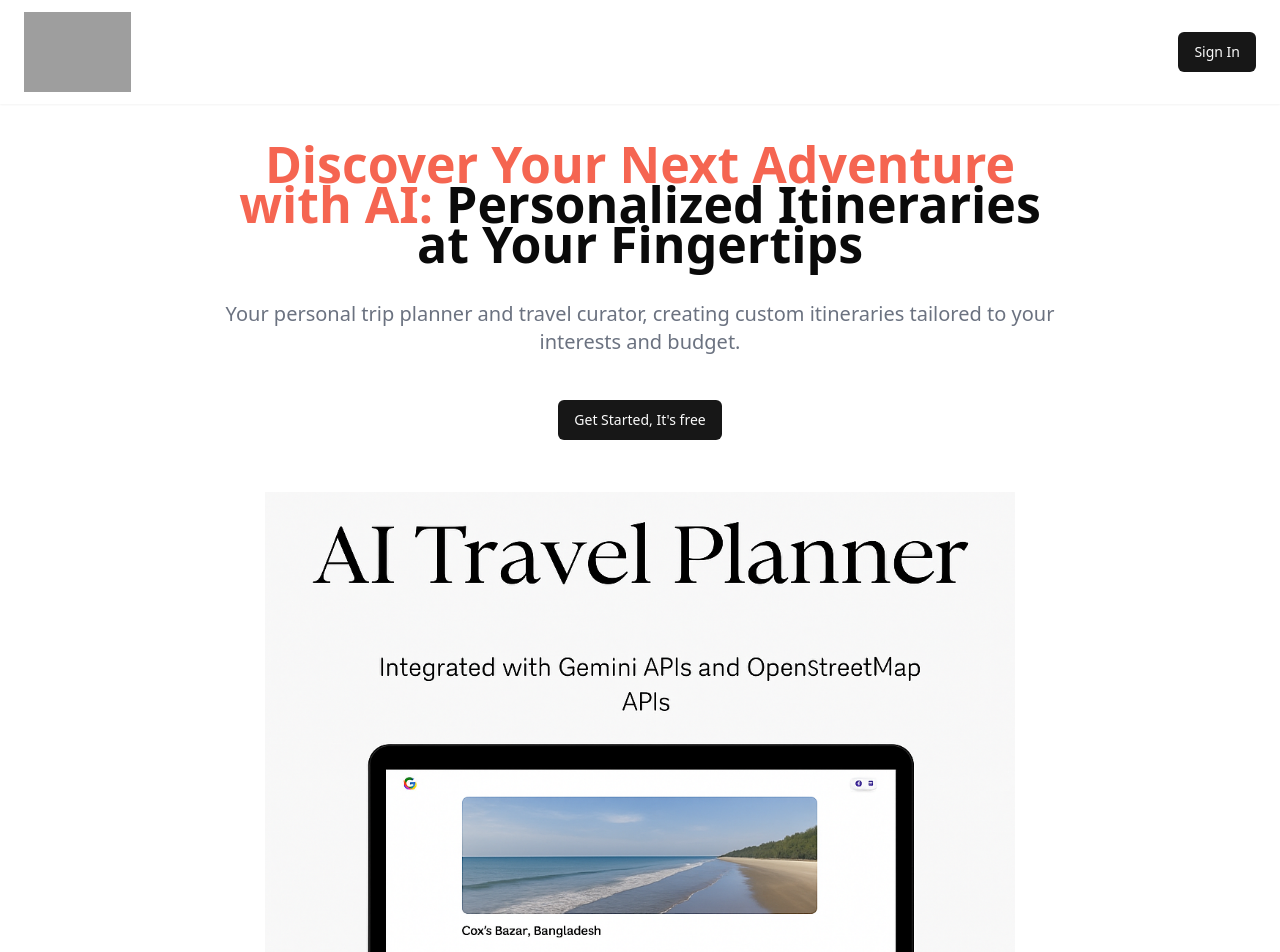
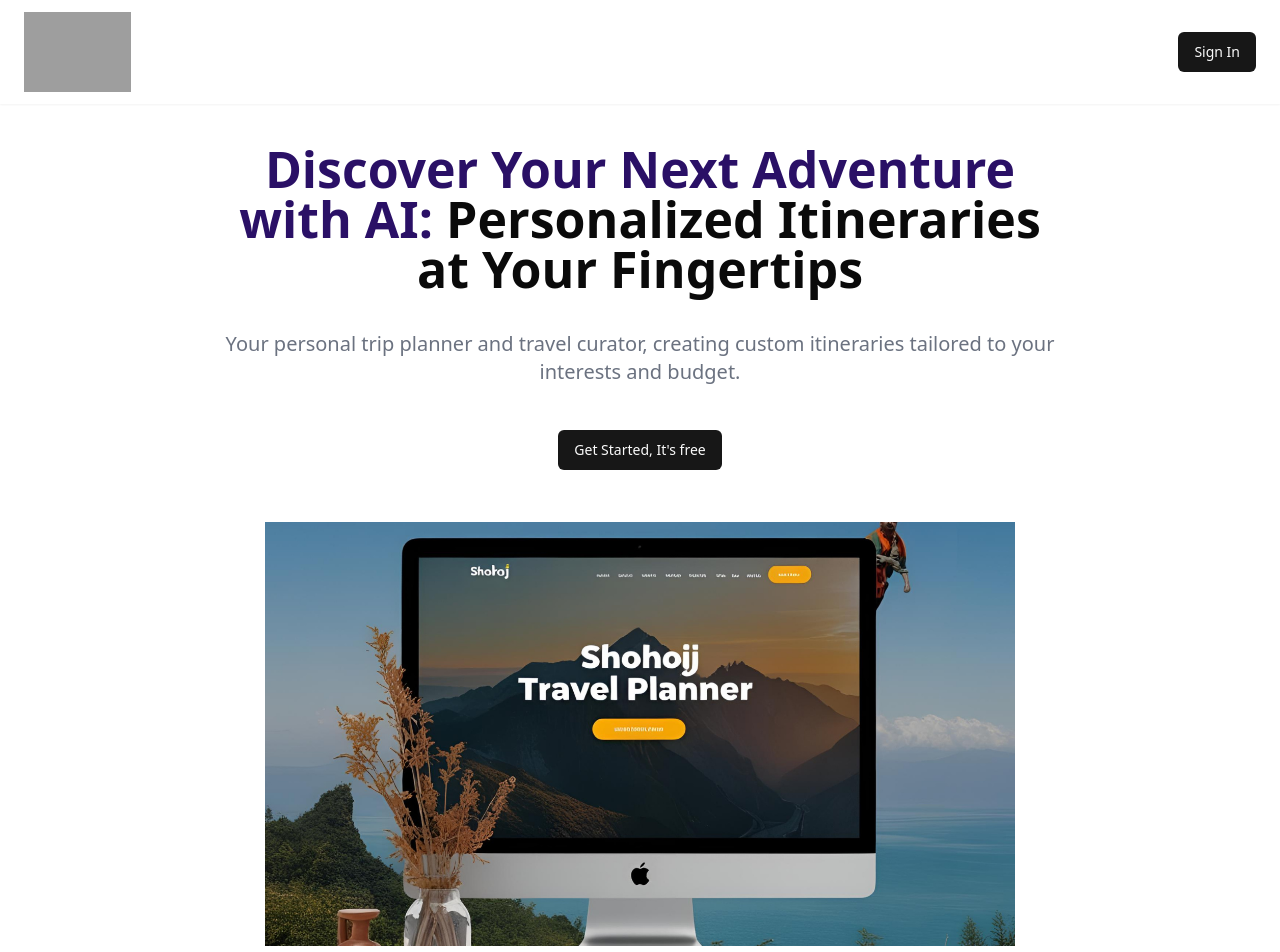
Before and after one commit to Arafath0302/ShohojTravel-Planner, a React (Vite) app: page / in a window 1280 px wide. Shown: the top 952 px of the page. Built offline with nearby package versions, Linux system fonts and the light colour scheme; grey boxes are pictures that could not be loaded.

Commit message:
landing bg

```diff
--- a/src/components/custom/Hero.jsx
+++ b/src/components/custom/Hero.jsx
@@ -4,9 +4,9 @@ import { Link } from 'react-router-dom'
 
 function Hero() {
   return (
-    <div className='flex flex-col items-center px-4 sm:px-8 md:px-16 lg:px-32 xl:px-56 gap-4 md:gap-6 lg:gap-9'>
-      <h1 className='font-extrabold text-2xl sm:text-3xl md:text-4xl lg:text-[50px] text-center mt-6 md:mt-10'>
-        <span className='text-[#f56551]'>Discover Your Next Adventure with AI: </span>
+    <div className='flex flex-col items-center px-4 sm:px-8 md:px-16 lg:px-32 xl:px-56 gap-4 md:gap-8 lg:gap-9'>
+      <h1 className='font-extrabold text-2xl sm:text-2xl md:text-6xl lg:text-[50px] text-center mt-6 md:mt-10'>
+        <span className='text-[#2a1066]'>Discover Your Next Adventure with AI: </span>
         Personalized Itineraries at Your Fingertips
       </h1>
 
@@ -19,7 +19,7 @@ function Hero() {
       </Link>
 
       <img
-        src="/landing2.png"
+        src="/landing3.png"
         alt="Travel planning illustration"
         className='w-full max-w-[350px] sm:max-w-[500px] md:max-w-[600px] lg:max-w-[750px] mt-4'
       />
```
Also changed, not shown: public/landing3.png (added).
